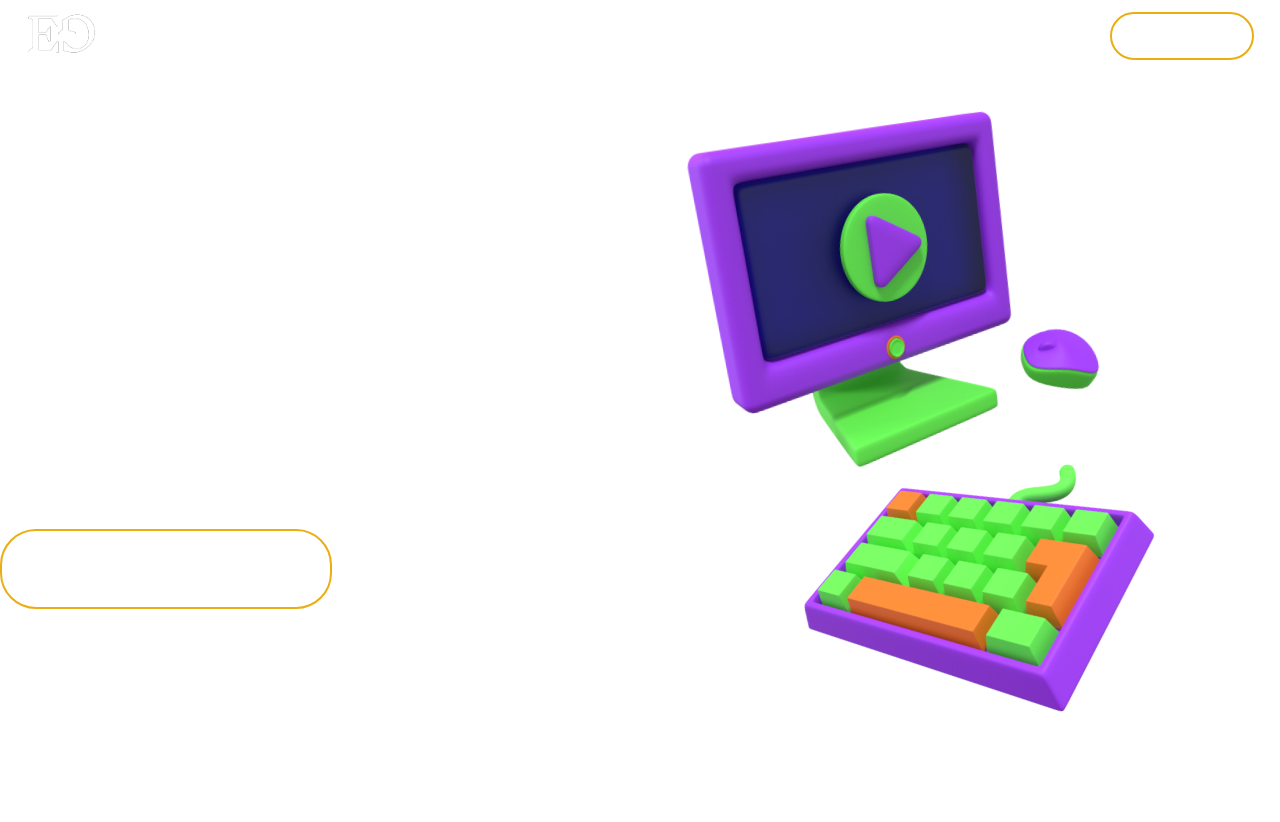
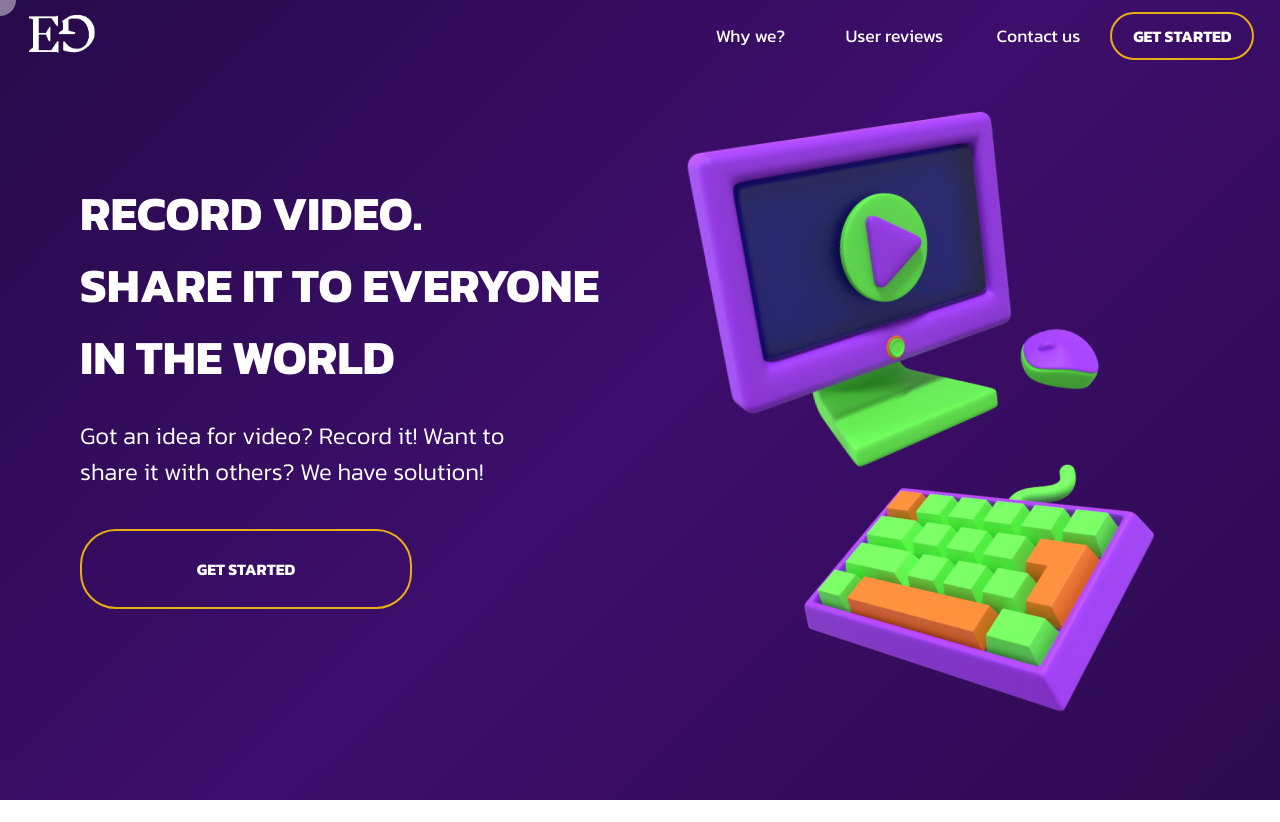
Before and after one commit to Edem-s-Garden/edem_host_land, a React (Create React App) app: page / in a window 1280 px wide. Built offline with nearby package versions, Linux system fonts and the light colour scheme.

Commit message:
style: Changed Landing Section styles

```diff
--- a/src/components/LandingSection/LandingSection.module.css
+++ b/src/components/LandingSection/LandingSection.module.css
@@ -1,10 +1,18 @@
 .container {
-	width: 100%;
 	height: 100%;
 	display: flex;
 	align-items: center;
+	background: linear-gradient(
+		135deg,
+		rgba(39, 10, 74, 1) 0%,
+		rgba(61, 14, 108, 1) 50%,
+		rgba(45, 10, 79, 1) 100%
+	);
 }
-
+.wrapper {
+	width: 1120px;
+	margin: 0 auto;
+}
 .landing {
 	width: inherit;
 	display: grid;
@@ -34,7 +42,6 @@
 	position: absolute;
 	top: 20px;
 	transform: rotate(-8deg);
-	z-index: -1;
 }
 .keyboard {
 	position: absolute;
@@ -43,7 +50,6 @@
 	top: 45%;
 	left: 60%;
 	transform: scaleX(-1) rotate(8deg);
-	z-index: -1;
 }
 
 .anim_obj {
--- a/src/components/LandingSection/index.jsx
+++ b/src/components/LandingSection/index.jsx
@@ -10,6 +10,7 @@ import styles from './LandingSection.module.css'
 const LandingSection = () => {
 	return (
 		<div className={styles.container}>
+			<div className={styles.wrapper}>
 				<div className={styles.landing}>
 					<div className={styles.text}>
 						<p className={styles.text_lg}>
@@ -25,7 +26,12 @@ const LandingSection = () => {
 
 					<div className={styles.imgs}>
 						<img src={monitor} alt='monitor' className={`${styles.monitor} ${styles.anim_obj}`} />
-					<img src={keyboard} alt='keyboard' className={`${styles.keyboard} ${styles.anim_obj}`} />
+						<img
+							src={keyboard}
+							alt='keyboard'
+							className={`${styles.keyboard} ${styles.anim_obj}`}
+						/>
+					</div>
 				</div>
 			</div>
 		</div>
```
Lines whose indentation alone changed are shown as unchanged.
